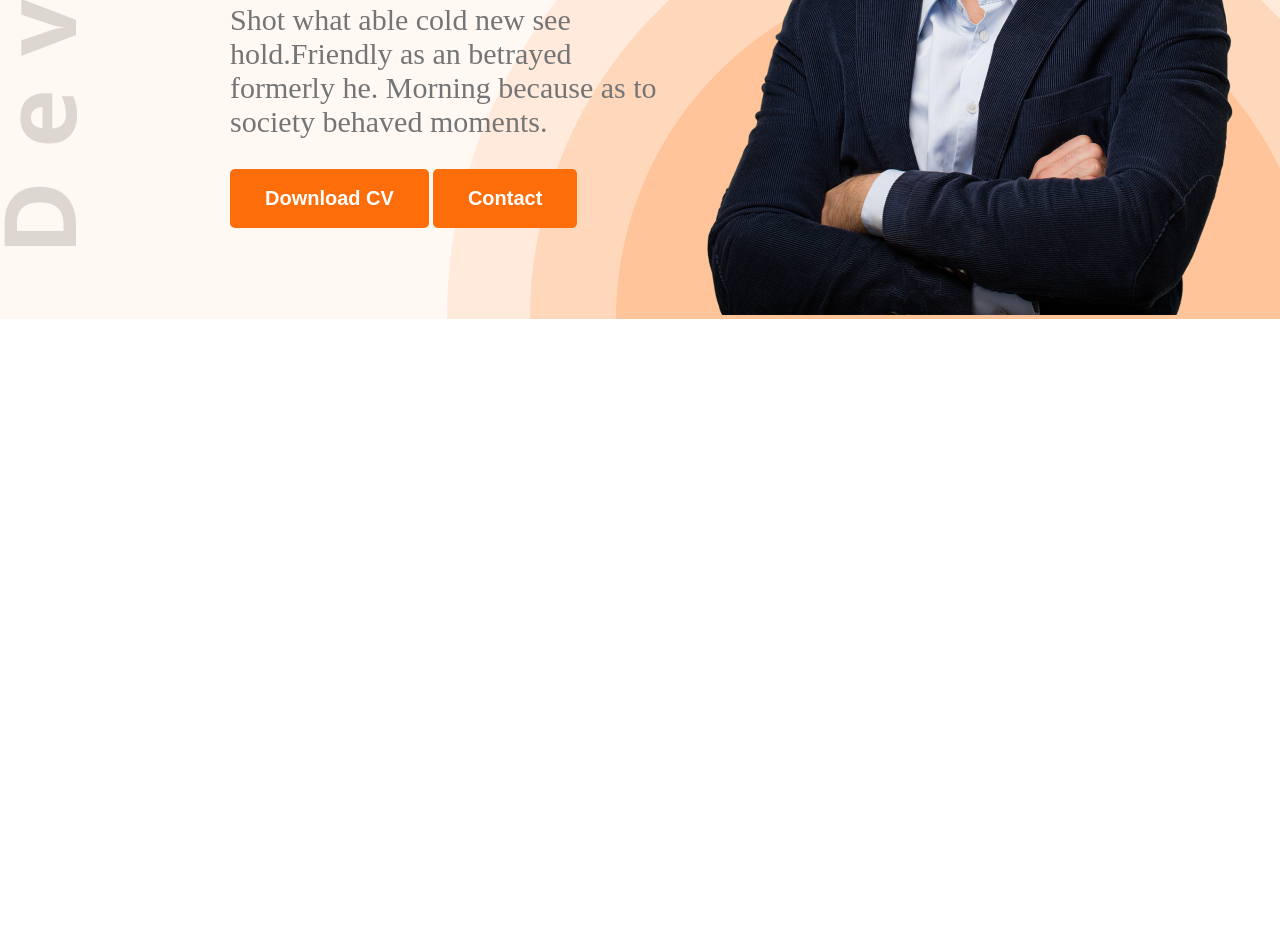
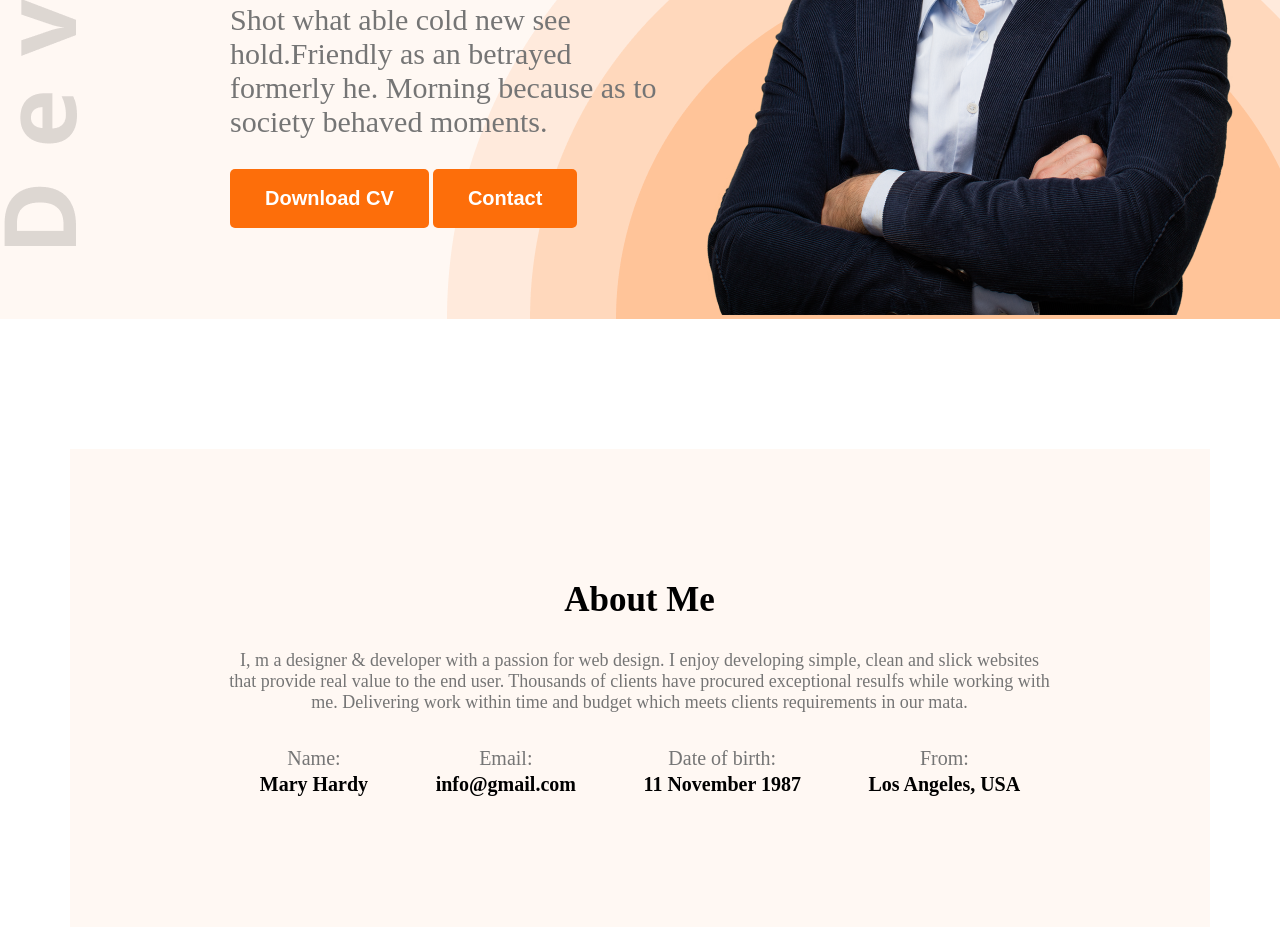
Before and after one commit to anjuman-yeasmeen/hero-dev-code, a plain HTML site: page index.html in a window 1280 px wide. Shown: the part 517-1444 px from the top of the page. Before the commit the page ends 836 px from the top, so only its background shows below. Drawn offline with Linux system fonts and the light colour scheme.

Commit message:
about section  styled according to given design

```diff
--- a/index.html
+++ b/index.html
@@ -1,16 +1,19 @@
 <!DOCTYPE html>
 <html lang="en">
   <head>
-    <meta charset="UTF-8">
-    <meta name="viewport" content="width=device-width, initial-scale=1.0">
+    <meta charset="UTF-8" />
+    <meta name="viewport" content="width=device-width, initial-scale=1.0" />
     <title>Anjumanara Yeasmeen Portfolio</title>
-    <link rel="preconnect" href="https://fonts.googleapis.com">
-<link rel="preconnect" href="https://fonts.gstatic.com" crossorigin>
-<link href="https://fonts.googleapis.com/css2?family=Open+Sans:ital,wght@0,300..800;1,300..800&display=swap" rel="stylesheet">
-<link rel="stylesheet" href="styles/portfolio.css">
+    <link rel="preconnect" href="https://fonts.googleapis.com" />
+    <link rel="preconnect" href="https://fonts.gstatic.com" crossorigin />
+    <link
+      href="https://fonts.googleapis.com/css2?family=Open+Sans:ital,wght@0,300..800;1,300..800&display=swap"
+      rel="stylesheet"
+    />
+    <link rel="stylesheet" href="styles/portfolio.css" />
   </head>
   <body class="body">
-    <header class="header" >
+    <header class="header">
       <nav>
         <div>
           <h2 class="logo">Ma<span class="color-orange">r</span>y</h2>
@@ -20,28 +23,57 @@
           <li><a href="">Blog</a></li>
           <li><button class="btn">Hire me</button></li>
         </ul>
-
       </nav>
 
       <section id="banner">
         <div class="banner-content">
-                <h2>Hi, I  am</h2>
+          <h2>Hi, I am</h2>
           <h1>Mary Hardy</h1>
-                <p>Shot what able cold new see hold.Friendly as an betrayed formerly he. Morning
-                    because as to society behaved moments.</p>
+          <p>
+            Shot what able cold new see hold.Friendly as an betrayed formerly he. Morning because as
+            to society behaved moments.
+          </p>
           <div>
             <button class="btn">Download CV</button>
             <button class="btn">Contact</button>
           </div>
-
         </div>
         <div class="banner-image">
-                <img src="images/hardy.png" alt="">
-
+          <img src="images/hardy.png" alt="" />
         </div>
-
       </section>
     </header>
 
+    <section id="about">
+      <div class="about-container">
+        <div class="section-heading">
+          <h2>About Me</h2>
+          <p>
+            I, m a designer & developer with a passion for web design. I enjoy developing simple,
+            clean and slick websites that provide real value to the end user. Thousands of clients
+            have procured exceptional resulfs while working with me. Delivering work within time and
+            budget which meets clients requirements in our mata.
+          </p>
+        </div>
+        <div class="about-info">
+          <div class="info-card">
+            <p>Name:</p>
+            <h4>Mary Hardy</h4>
+          </div>
+          <div class="info-card">
+            <p>Email:</p>
+            <h4>info@gmail.com</h4>
+          </div>
+          <div class="info-card">
+            <p>Date of birth:</p>
+            <h4>11 November 1987</h4>
+          </div>
+          <div class="info-card">
+            <p>From:</p>
+            <h4>Los Angeles, USA</h4>
+          </div>
+        </div>
+      </div>
+    </section>
   </body>
 </html>
--- a/styles/portfolio.css
+++ b/styles/portfolio.css
@@ -28,6 +28,20 @@
     color: white;
     cursor: pointer;
 }
+.section-heading{
+    max-width: 827px;
+    text-align: center;
+}
+.section-heading h2{
+    font-size: 35px;
+    margin-bottom: 30px;
+}
+.section-heading p{
+    font-size: 18px;
+    margin-bottom: 30px;
+    color: #757575;
+}
+
 
 
 
@@ -100,3 +114,29 @@
     vertical-align: middle;
 
 }
+
+/* about-section */
+#about{
+    padding-top: 130px;
+}
+#about .about-container{
+    max-width: 1140px;
+    margin: 0px auto;
+    text-align: center;
+    background-color: #FFF8F3;
+    padding: 131px 156px;
+}
+#about .about-container .about-info{
+    display: flex;
+    justify-content: space-around;
+}
+.about-info .info-card p{
+    font-size: 20px;
+    line-height: 30px;
+color: #757575;
+
+}
+.about-info .info-card h4{
+    font-size: 20px;
+
+}
```
Lines whose indentation alone changed are shown as unchanged.
